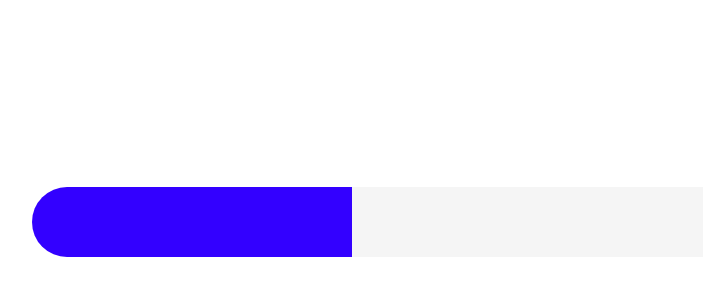
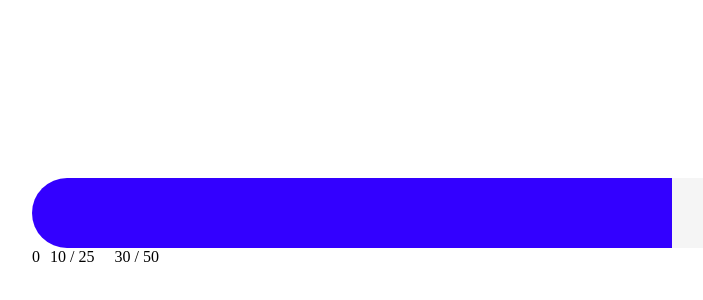
Before and after one commit to kotet912/div-test, a Vue app: page / in a window 1280 px wide. Shown: the part 178-478 px from the top of the page, without its empty margins (8-711 px from the left). Built offline with nearby package versions, Linux system fonts and the light colour scheme.

Commit message:
отображение threshold-points

```diff
--- a/src/components/Game.less
+++ b/src/components/Game.less
@@ -1,18 +1,14 @@
 .game {
     display: flex;
-    align-items: center;
+    align-items: flex-start;
     justify-content: center;
+    flex-direction: column;
 
     &__line {
         width: 1200px;
         height: 70px;
         background: #EFEFEF99;
         border-radius: 50px;
-        display: flex;
-
-        &__box {
-            width: 100%;
-            display: flex;
 
         &__line {
             height: 100%;
@@ -28,7 +24,13 @@
             text-align: center;
             color: rgb(9, 255, 0);
         }
+    }
 
+    &__box {
+        display: flex;
+        flex-direction: row;
+        &__threshold-points{
+            margin: 0 10px;
         }
     }
 }
--- a/src/components/Game.vue
+++ b/src/components/Game.vue
@@ -1,9 +1,16 @@
 <template>
     <div class="game">
         <div class="game__line">
-            <div class="game__line__box">
-                <div class="game__line__box__process" :style="{ width: gameProgress + '%' }">
-                </div>
+            <div class="game__line__process" :style="{ width: gameProgress + '%' }">
+            </div>
+        </div>
+
+        <div class="game__box">
+            <span>0</span>
+            <div class="game__box__threshold-points" v-for="stage in stages" :key="stage.id">
+                <span v-for="game in stage.games" :key="game.name">
+                    {{ game.bestResult }} / {{ stage.thresholdPoints }}
+                </span>
             </div>
         </div>
     </div>
@@ -26,6 +33,9 @@ export default {
 
             return Math.min(progress, 100);
         },
+        stages () {
+            return this.$store.state.stages;
+        },
     },
 };
 </script>
--- a/src/store.js
+++ b/src/store.js
@@ -22,7 +22,7 @@ export default createStore({
                 "games": [
                     {
                         "name": "Игра 2.1",
-                        "bestResult": 10,
+                        "bestResult": 30,
                         "isPlayed": false
                     }
                 ]
```
Lines whose indentation alone changed are shown as unchanged.
